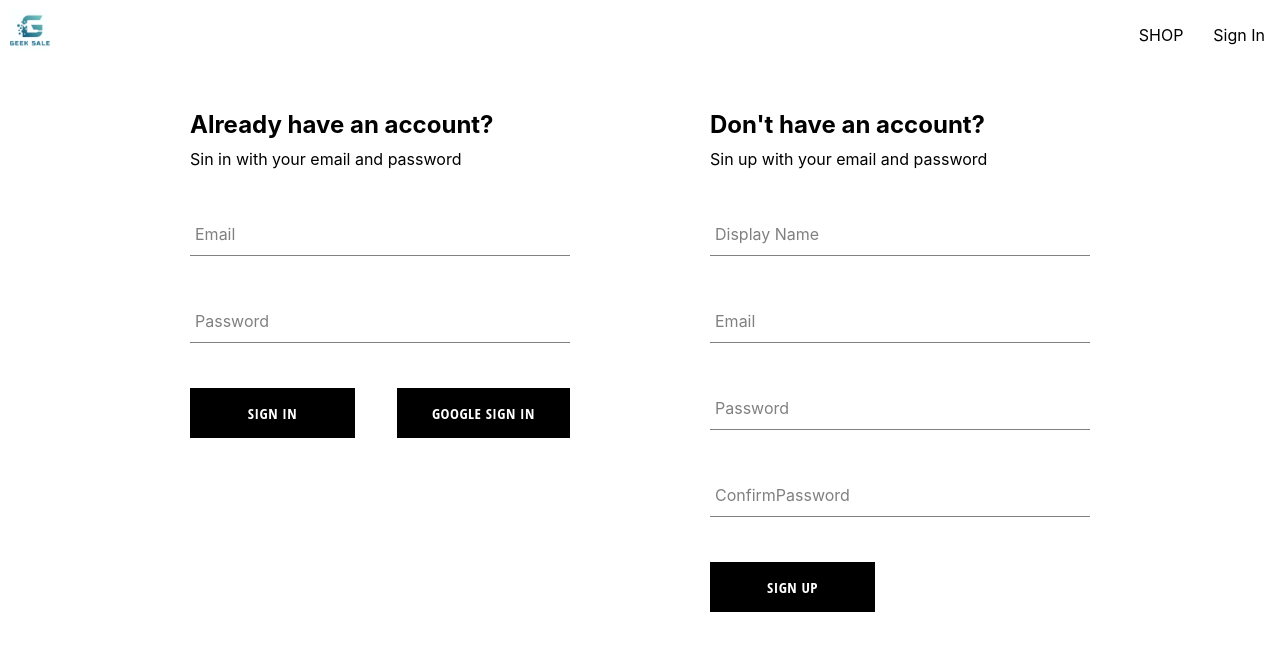
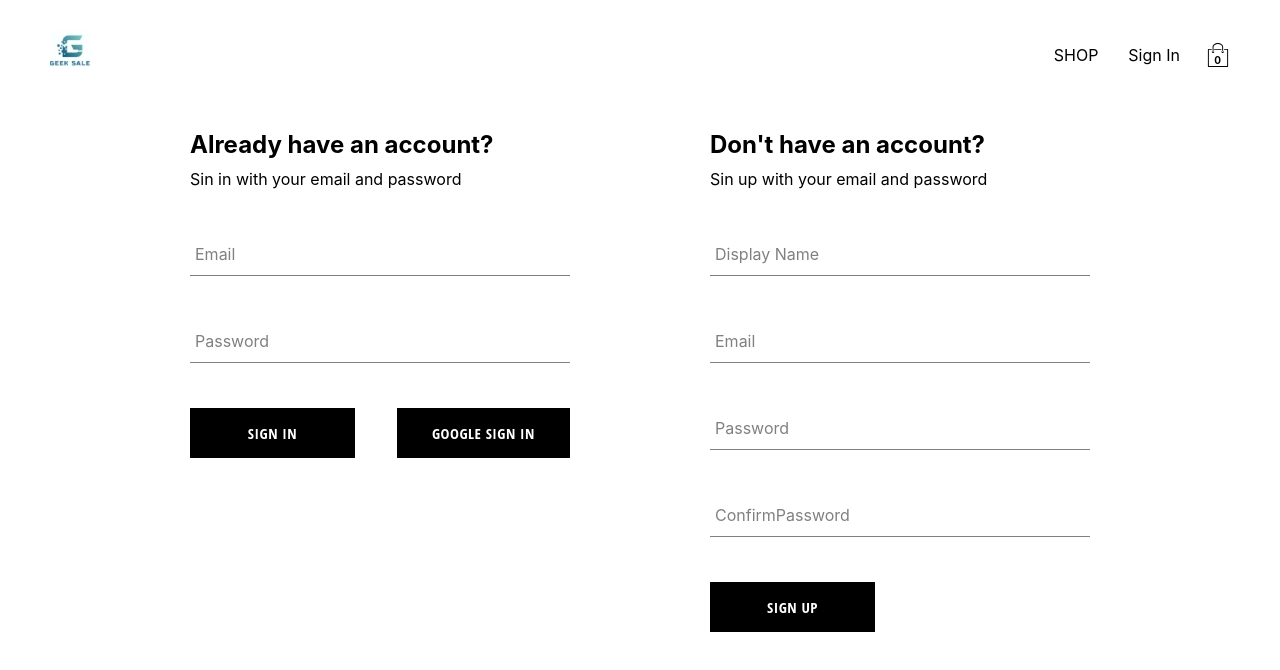
Before and after one commit to mike2036/geek-sale, a React (Create React App) app: page /auth in a window 1280 px wide. Shown: the top 670 px of the page. Built offline with nearby package versions, Linux system fonts and the light colour scheme; no server answers.

Commit message:
added cart context and shopping icon as well as cart dropdown

```diff
--- /dev/null
+++ b/src/components/CartDropDown/index.jsx
@@ -0,0 +1,13 @@
+import './index.scss';
+import { Button } from '../../components';
+
+const CartDropDown = () => {
+  return (
+    <div className="cart-dropdown-container">
+      <div className="cart-items"></div>
+      <Button>Checkout</Button>
+    </div>
+  );
+};
+
+export default CartDropDown;
--- /dev/null
+++ b/src/components/CartDropDown/index.scss
@@ -0,0 +1,31 @@
+.cart-dropdown-container {
+  position: absolute;
+  width: 240px;
+  height: 340px;
+  display: flex;
+  flex-direction: column;
+  padding: 20px;
+  // border: 1px solid black;
+  border-radius: 2%;
+  background-color: white;
+  box-shadow: 2px 2px 10px rgba(0, 0, 0, 0.5);
+  top: 90px;
+  right: 40px;
+  z-index: 5;
+
+  .empty-message {
+    font-size: 18px;
+    margin: 50px auto;
+  }
+
+  .cart-items {
+    height: 240px;
+    display: flex;
+    flex-direction: column;
+    overflow: scroll;
+  }
+
+  button {
+    margin-top: auto;
+  }
+}
--- /dev/null
+++ b/src/components/CartIcon/index.jsx
@@ -0,0 +1,18 @@
+import { ReactComponent as ShoppingIcon } from '../../assets/pics/shopping-bag.svg';
+import { useContext } from 'react';
+import { CartContext } from '../../contexts';
+import './index.scss';
+
+const CartIcon = () => {
+  const { isCartOpen, setIsCartOpen } = useContext(CartContext);
+  const toggleIsCartOpen = () => setIsCartOpen(!isCartOpen);
+
+  return (
+    <div className="cart-icon-container" onClick={toggleIsCartOpen}>
+      <ShoppingIcon className="shopping-icon" />
+      <span className="item-count">0</span>
+    </div>
+  );
+};
+
+export default CartIcon;
--- /dev/null
+++ b/src/components/CartIcon/index.scss
@@ -0,0 +1,21 @@
+.cart-icon-container {
+  width: 45px;
+  height: 45px;
+  position: relative;
+  display: flex;
+  align-items: center;
+  justify-content: center;
+  cursor: pointer;
+
+  .shopping-icon {
+    width: 24px;
+    height: 24px;
+  }
+
+  .item-count {
+    position: absolute;
+    font-size: 10px;
+    font-weight: bold;
+    bottom: 12px;
+  }
+}
--- a/src/components/index.jsx
+++ b/src/components/index.jsx
@@ -4,5 +4,16 @@ import SignUpForm from './SignUpForm';
 import Button from './Button';
 import SignInForm from './SignInForm';
 import ProductCard from './ProductCard';
+import CartIcon from './CartIcon';
+import CartDropDown from './CartDropDown';
 
-export { CategoryItem, Directory, SignUpForm, Button, SignInForm, ProductCard };
+export {
+  CategoryItem,
+  Directory,
+  SignUpForm,
+  Button,
+  SignInForm,
+  ProductCard,
+  CartIcon,
+  CartDropDown,
+};
--- /dev/null
+++ b/src/contexts/CartContext.jsx
@@ -0,0 +1,15 @@
+import { createContext, useState } from 'react';
+
+const CartContext = createContext({
+  isCartOpen: false,
+  setIsCartOpen: null,
+});
+
+const CartProvider = ({ children }) => {
+  const [isCartOpen, setIsCartOpen] = useState(false);
+  const value = { isCartOpen, setIsCartOpen };
+
+  return <CartContext.Provider value={value}>{children}</CartContext.Provider>;
+};
+
+export { CartContext, CartProvider };
--- a/src/contexts/index.jsx
+++ b/src/contexts/index.jsx
@@ -1,4 +1,5 @@
-import { UserContext, UserProvider } from './user.context';
-import { ProductsContext, ProductsProvider } from './products.context';
+import { UserContext, UserProvider } from './UserContext';
+import { ProductsContext, ProductsProvider } from './ProductsContext';
+import { CartContext, CartProvider } from './CartContext';
 
-export { UserContext, UserProvider, ProductsContext, ProductsProvider };
+export { UserContext, UserProvider, ProductsContext, ProductsProvider, CartContext, CartProvider };
--- a/src/index.js
+++ b/src/index.js
@@ -1,7 +1,7 @@
 import React from 'react';
 import ReactDOM from 'react-dom/client';
 import { BrowserRouter } from 'react-router-dom';
-import { UserProvider, ProductsProvider } from './contexts';
+import { UserProvider, ProductsProvider, CartProvider } from './contexts';
 
 import './index.scss';
 import App from './App';
@@ -13,7 +13,9 @@ root.render(
     <BrowserRouter>
       <UserProvider>
         <ProductsProvider>
-          <App />
+          <CartProvider>
+            <App />
+          </CartProvider>
         </ProductsProvider>
       </UserProvider>
     </BrowserRouter>
--- a/src/index.scss
+++ b/src/index.scss
@@ -1,15 +1,14 @@
 body {
   margin: 0;
-  font-family: -apple-system, BlinkMacSystemFont, 'Segoe UI', 'Roboto', 'Oxygen',
-    'Ubuntu', 'Cantarell', 'Fira Sans', 'Droid Sans', 'Helvetica Neue',
-    sans-serif;
+  padding: 20px 40px;
+  font-family: -apple-system, BlinkMacSystemFont, 'Segoe UI', 'Roboto', 'Oxygen', 'Ubuntu',
+    'Cantarell', 'Fira Sans', 'Droid Sans', 'Helvetica Neue', sans-serif;
   -webkit-font-smoothing: antialiased;
   -moz-osx-font-smoothing: grayscale;
 }
 
 code {
-  font-family: source-code-pro, Menlo, Monaco, Consolas, 'Courier New',
-    monospace;
+  font-family: source-code-pro, Menlo, Monaco, Consolas, 'Courier New', monospace;
 }
 
 a {
--- a/src/pages/Navigation/index.jsx
+++ b/src/pages/Navigation/index.jsx
@@ -2,8 +2,9 @@ import { Outlet, Link } from 'react-router-dom';
 import logo from '../../assets/pics/geek-sale-logo.png';
 import './index.scss';
 import { useContext } from 'react';
-import { UserContext } from '../../contexts';
+import { UserContext, CartContext } from '../../contexts';
 import { signOutUser } from '../../utils';
+import { CartIcon, CartDropDown } from '../../components';
 
 const Navigation = () => {
   // 利用 react 提供的Context功能，从context中拿到user
@@ -12,16 +13,20 @@ const Navigation = () => {
   const { currentUser } = useContext(UserContext);
   // console.log('navigation:', currentUser);
 
+  const { isCartOpen } = useContext(CartContext);
+
   return (
     <>
       <div className="navigation">
         <Link className="logo-container" to="/">
           <img className="logo" src={logo} alt="" />
         </Link>
+
         <div className="nav-links-container">
           <Link className="nav-link" to="/shop">
             SHOP
           </Link>
+
           {currentUser ? (
             <div>
               <span>{currentUser.displayName}</span>
@@ -34,7 +39,11 @@ const Navigation = () => {
               Sign In
             </Link>
           )}
+
+          <CartIcon />
         </div>
+        {/* 当 isCartOpen 为真时，会继续求值并渲染 <CartDropDown /> 组件；当 isCartOpen 为假时，会停止求值并返回 false。 */}
+        {isCartOpen && <CartDropDown />}
       </div>
       <Outlet />
     </>
```
Also changed, not shown: src/assets/pics/shopping-bag.svg (added), src/contexts/ProductsContext.jsx (renamed from src/contexts/products.context.jsx), src/contexts/UserContext.jsx (renamed from src/contexts/user.context.jsx).
